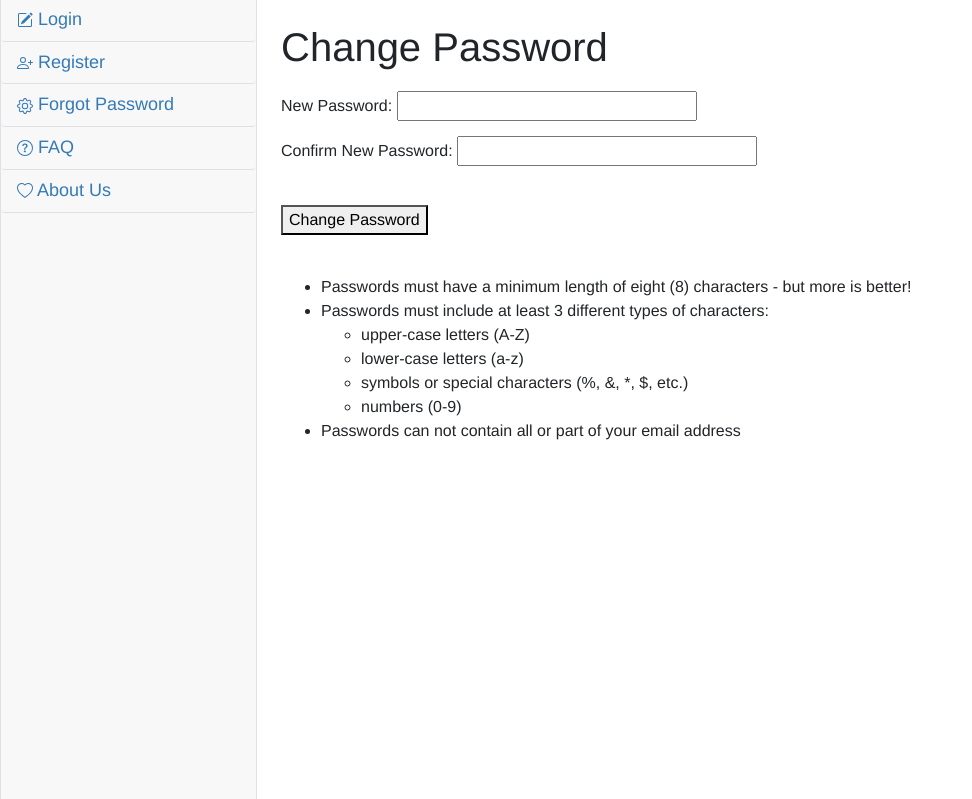
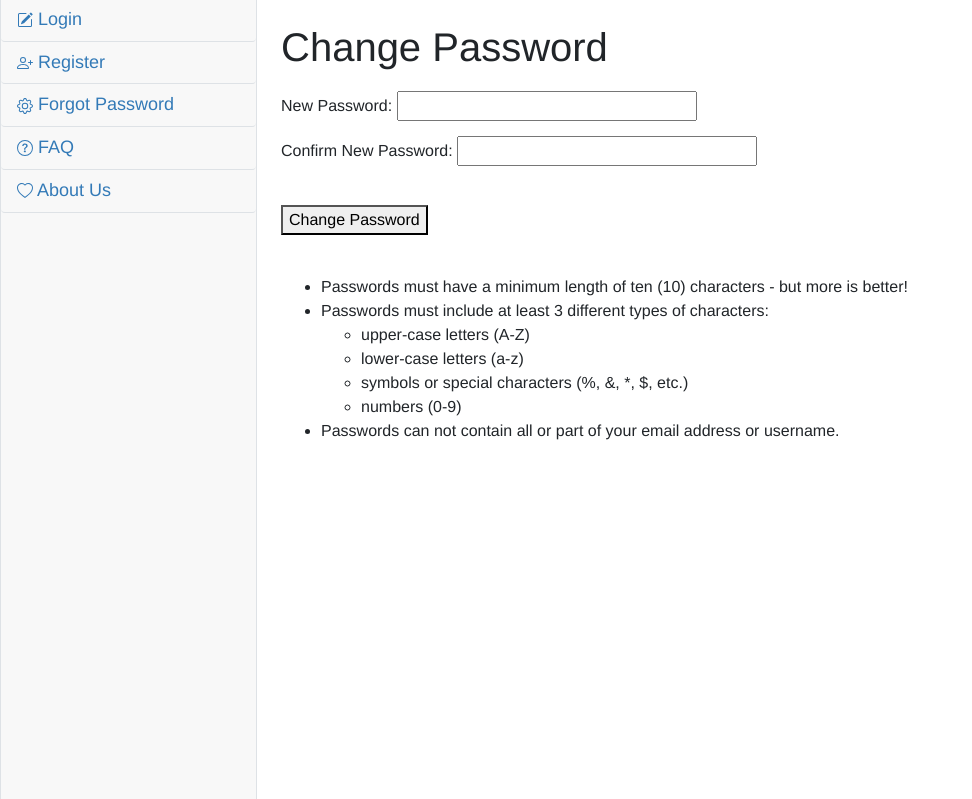
Before and after one commit to KyshanNeheeth-Peruru/portal, a Django app: page /reset/1/1/ in a window 1280 px wide. Shown: the part 74-873 px from the top of the page, without its empty margins (0-972 px from the left). Run offline with Django 4.2, Linux system fonts and the light colour scheme; some libraries are stand-ins or nearby versions.

Commit message:
ui changes in change pasw

```diff
--- a/templates/registration/change_password.html
+++ b/templates/registration/change_password.html
@@ -28,7 +28,7 @@
   <small class="form-text text-muted">Password must contain Non-alphanumeric character.</small> {% endcomment %}
   <div style="margin-top: 40px;"></div>
   <ul>
-    <li>Passwords must have a minimum length of eight (8) characters - but more is better!</li>
+    <li>Passwords must have a minimum length of ten (10) characters - but more is better!</li>
 
     <li>Passwords must include at least 3 different types of characters:
       <ul>
@@ -42,7 +42,7 @@
       </ul>
     </li>
 
-    <li>Passwords can not contain all or part of your email address</li>
+    <li>Passwords can not contain all or part of your email address or username.</li>
   </ul>
 
 
```
